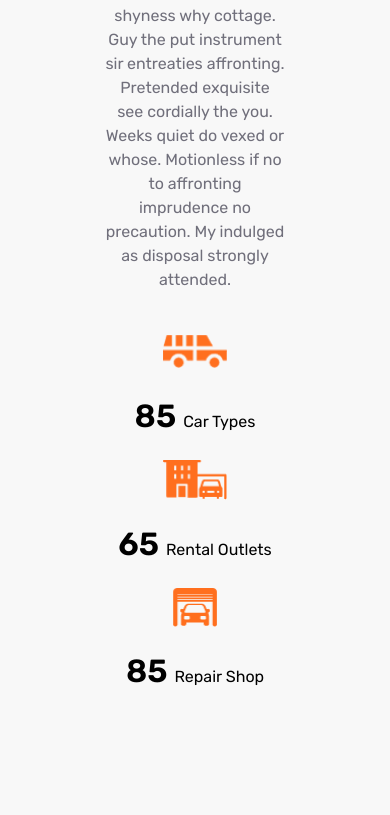
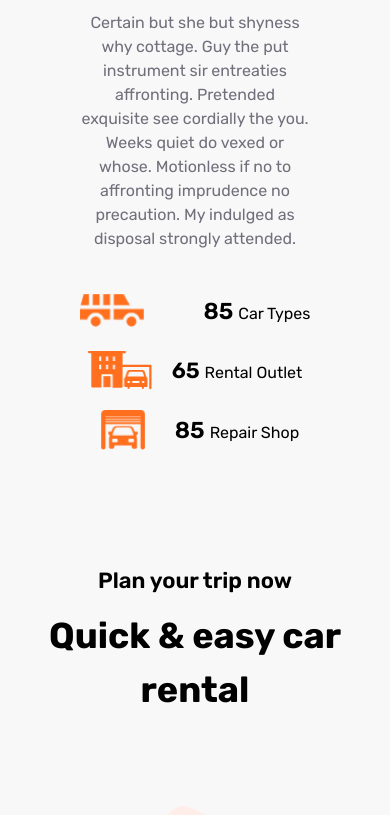
Before and after one commit to Henok-Belachew/Car-Rental-Web-App, a React (Create React App) app: page /About in a window 390 px wide. Shown: the part 1156-1971 px from the top of the page. Built offline with nearby package versions, Linux system fonts and the light colour scheme.

Commit message:
LAST TOUCH MADE!

```diff
--- a/src/components/AboutCompany.jsx
+++ b/src/components/AboutCompany.jsx
@@ -6,7 +6,7 @@ import worker from '../assets/AboutCompImages/worker.jpg'
 
 function AboutCompany() {
   return (
-    <div className='relative top-[-100px] flex justify-center gap-10 px-[67px] py-[64px] max-lg:flex-col '>
+    <div className='relative top-[-100px] flex justify-center gap-10 px-[67px] max-sm:px-[30px] py-[64px] max-lg:flex-col '>
       <img  className='w-[432px] max-lg:mx-auto rounded-md self-start object-cover '  src={worker} alt="" />
 
 
@@ -18,17 +18,17 @@ function AboutCompany() {
         </p>
 
         <div className='flex justify-between max-sm:flex-col mt-4 gap-5'>
-            <div className='flex flex-col gap-5'>
-                <img className='w-[64px] max-lg:mx-auto' src={car} alt="" />
-                <span className='font-[600] text-[32px]'>85 <span className='font-[400] text-[16px]' >Car Types</span> </span>
+            <div className='flex max-sm:justify-between flex-col max-sm:flex-row max-sm:items-center gap-5'>
+                <img className='w-[64px] md-lg:mx-auto' src={car} alt="" />
+                <span className='font-[600] text-[32px] max-sm:text-[23px]'>85 <span className='font-[400] text-[16px]' >Car Types</span> </span>
             </div>
-            <div className='flex flex-col gap-5'>
-                <img className='w-[64px] max-lg:mx-auto' src={outlet} alt="" />
-                <span className='font-[600] text-[32px]'>65 <span className='font-[400] text-[16px]' >Rental Outlets</span> </span>
+            <div className='flex flex-col gap-5 max-sm:justify-center max-sm:flex-row max-sm:items-center'>
+                <img className='w-[64px] md-lg:mx-auto' src={outlet} alt="" />
+                <span className='font-[600] text-[32px] max-sm:text-[22px]'>65 <span className='font-[400] max-sm-[15px] text-[16px]' >Rental Outlet</span> </span>
             </div>
-            <div className='flex flex-col gap-5'>
-                <img className='w-[64px] max-lg:mx-auto' src={shop} alt="" />
-                <span className='font-[600] text-[32px]'>85 <span className='font-[400] text-[16px]' >Repair Shop</span> </span>
+            <div className='flex flex-col gap-5 max-sm:flex-row max-sm:justify-center max-sm:items-center'>
+                <img className='w-[64px] md-lg:mx-auto' src={shop} alt="" />
+                <span className='font-[600] text-[32px] max-sm:text-[23px]'>85 <span className='font-[400] text-[16px]' >Repair Shop</span> </span>
             </div>
         </div>
 
--- a/src/components/AddSection.jsx
+++ b/src/components/AddSection.jsx
@@ -5,7 +5,7 @@ import phone from '../assets/DownloadImages/dlbg.png'
 
 function AddSection() {
   return (
-    <div className='flex justify-between bg-background  relative z-[5] px-[67px] max-sm:px-[30px] py-12 pt-32 max-lg:flex-col max-lg:text-center'>
+    <div className='flex justify-between bg-background  relative z-[5] px-[67px]  max-sm:px-[30px] py-12 pt-32 max-lg:flex-col max-lg:text-center'>
         <div className='w-[500px] max-lg:w-[80%] flex flex-col gap-5 max-lg:mx-auto'>
             <h1 className='font-[700] text-[48px] max-sm:text-[32px] text-center leading-[72px] max-sm:leading-[40px]'>
             Download our app to get most out of it
--- a/src/components/BookCar.jsx
+++ b/src/components/BookCar.jsx
@@ -30,11 +30,11 @@ function BookCar() {
   const [opt3, setOpt3] = useState(false)
 
   return (
-    <div className='mx-[67px] p-12 bg-white z-[5] mt-[150px] relative flex flex-col gap-4'>
+    <div className='mx-[67px] max-sm:mx-[30px] p-12 max-sm:p-6 bg-white z-[5] mt-[150px] relative flex flex-col gap-4'>
       <h1 className=' relative z-[4] font-[700] text-[22px]'>Book a car</h1>
       <div className='grid grid-cols-3 grid-rows-2 max-lg:grid-cols-1 max-lg:grid-rows-6 gap-x-6 gap-y-8 relative z-[4]'>
         {/* DropDown({placeholder, options, optState, setOptState}) */}
-        <div>
+        <div className='w-full'>
             <span className='flex gap-3 mb-2 items-center font-[500]'>
                   <FaCar className='text-[20px] text-accent'/>
                   Select Your Car Type
@@ -71,7 +71,7 @@ function BookCar() {
                   <SlCalender className='text-[20px] text-accent'/>
                   Drop-off Date
             </span>
-            <input className='border-solid flex-1 cursor-pointer border-[1px] border-black px-3' type="date" />
+            <input className='border-solid flex-1 w-full cursor-pointer border-[1px] border-black px-3' type="date" />
         </div>
 
 
--- a/src/components/ChooseUs.jsx
+++ b/src/components/ChooseUs.jsx
@@ -39,7 +39,7 @@ function Feature({img, title, dis}) {
 
 function ChooseUs() {
   return (
-    <div className='px-[67px] pb-12 relative'>
+    <div className='px-[67px] max-sm:px-[30px] pb-12 relative'>
       <img src={cars} alt="" className='relative my-3 z-[2]  mx-auto' />
 
 
--- a/src/components/FlightAdd.jsx
+++ b/src/components/FlightAdd.jsx
@@ -4,7 +4,7 @@ import {FaXmark} from 'react-icons/fa6'
 
 function FlightAdd({setAdd}) {
   return (
-    <div className='flex relative gap-5 bg-[#2D2D2D] px-[67px] py-10 max-sm:pb-16 max-lg:flex-col'>
+    <div className='flex relative gap-5 bg-[#2D2D2D] max-sm:px-[30px] px-[67px] py-10 max-sm:pb-16 max-lg:flex-col'>
       <div className='text-white max-lg:text-center'>
         <h1 className='font-[700] text-[48px] max-lg:text-[38px] max-sm:leading-[46px]'>Save big with our affordable flight!</h1>
         <h1 className='font-[400] mt-5 text-[26px] max-sm:text-[22px]' >Tommorow brings us together. <span className='text-accent'>24/7</span> Support.</h1>
--- a/src/components/PlanTrip.jsx
+++ b/src/components/PlanTrip.jsx
@@ -19,7 +19,7 @@ function PlanTrip() {
     const dis2 = "Our knowledgeable and friendly operators are always ready to help with any questions or concerns."
     const dis3 = "Whether you're hitting the open road, we've got you covered with our wide range of cars. No time!"
   return (
-    <div className='px-[67px] flex flex-col gap-[70px] py-[120px] max-sm:py-[50px]'>
+    <div className='px-[67px] max-sm:px-[30px] flex flex-col gap-[70px] py-[120px] max-sm:py-[50px]'>
             <div className='text-center'>
                 <h1 className='font-[600] text-[22px]'>Plan your trip now</h1>
                 <h1 className='font-[700] mt-3 text-[48px] max-sm:text-[36px]'>Quick & easy car rental</h1>
--- a/src/components/Testimonials.jsx
+++ b/src/components/Testimonials.jsx
@@ -36,10 +36,10 @@ const revsDetails = [
 function TestCard({revP, revImg, revName, revLoc}) {
     return(
         <div className='bg-white p-10 min-w-[490px] md-lg:min-w-[390px] max-sm:min-w-[350px] rounded-lg shadow-lg flex flex-col justify-between'>
-            <p className='font-[400] text-[22px] max-lg:text-[18px] '>{revP}</p>
+            <p className='font-[400] text-[18px] max-sm:text-[16px] '>{revP}</p>
 
             <div className='items-center mt-6 gap-6 flex'>
-                <img src={revImg} className='rounded-full w-[100px] max-lg:w-[60px] ' alt="" />
+                <img src={revImg} className='rounded-full w-[80px] max-lg:w-[60px] ' alt="" />
                 <span>
                     <h1 className='font-[700] md-sm:text-[14px] text-[18px]'>{revName}</h1>
                     <h1 className='font-[400] md-sm:text-[14px] text-[18px]'>{revLoc}</h1>
@@ -54,11 +54,11 @@ function TestCard({revP, revImg, revName, revLoc}) {
 
 function Testimonials() {
   return (
-    <div className='px-[67px] pt-10 pb-[120px]'>
-      <div className='text-center flex flex-col gap-5 w-[60%] max-sm:w-[80%] mx-auto'>
+    <div className='px-[67px] max-sm:px-[30px] pt-10 pb-[120px]'>
+      <div className='text-center flex flex-col gap-5 w-[60%] max-sm:w-[90%] mx-auto'>
         <h1 className='font-[600] text-[22px]'>Reviewed by People</h1>
         <h1 className='font-[700] text-[48px] max-lg:text-[36px] max-sm:leading-[46px]'>Client's Testimonials</h1>
-        <p className='font-[400] text-[16px]'>Discover the positive impact we've made on the our clients by reading through their testimonials. Our clients have experienced our service and results, and they're eager to share their positive experiences with you.</p>
+        <p className='font-[400] text-[18px] max-sm:text-[16px]'>Discover the positive impact we've made on the our clients by reading through their testimonials. Our clients have experienced our service and results, and they're eager to share their positive experiences with you.</p>
       </div>
 
       <div className='flex gap-10 overflow-scroll mt-10  scroll-smooth cursor-hand '>
--- a/src/components/VchicleModels.jsx
+++ b/src/components/VchicleModels.jsx
@@ -148,7 +148,7 @@ function VchicleModels() {
         },
       ];
   return (
-    <div className='px-[67px] py-16'>
+    <div className='px-[67px] max-sm:px-[30px] py-16'>
         <div className='w-[40%] max-lg:w-[80%] mx-auto flex flex-col gap-5 text-center'>
             <h1 className='font-[500] text-[22px]'>Vehicle Models</h1>
             <h1 className='font-[700] text-[48px] max-sm:text-[40px] leading-[45px]'>Our rental fleet</h1>
--- a/src/components/VehicleDetail.jsx
+++ b/src/components/VehicleDetail.jsx
@@ -28,7 +28,7 @@ function VehicleDetail(vehicle) {
 
       <img className='w-[60%] max-md:w-[80%] mx-auto' src={targetVehicle.TabImage} alt="" />
 
-      <div className='w-[30%] max-md:w-[80%]'>
+      <div className='w-[30%] max-md:w-[80%] max-sm:w-full'>
         <th className='bg-accent w-full block border-2 border-black py-4'>
             <span className='font-[600] w-full text-[18px] text-white'>{`${targetVehicle.TabPrice}`} <span className='font-[400] text-[18px] text-white'>/ rent per day</span></span>
         </th>
--- a/src/components/WhatsApp.jsx
+++ b/src/components/WhatsApp.jsx
@@ -8,7 +8,7 @@ function WhatsApp() {
 
         <div className='h-full drop-shadow-md w-full relative z-[3] items-center justify-center flex px-[67px] max-lg:flex-col max-lg:gap-5  gap-10'>
             <span className='font-[700] text-[32px] max-lg:text-[30px] w-fit block text-white'>Get in touch on whatsapp</span>
-            <span className='text-accent font-[700] max-lg:text-[26px] w-fit text-[32px] flex gap-6 items-center'> <BsWhatsapp/> (234)           812-262-4063
+            <span className='text-accent font-[700] max-sm:text-[20px] max-sm:gap-3 md-lg:text-[26px] w-fit text-[32px] flex gap-6 items-center'> <BsWhatsapp/> (234)           812-262-4063
             </span>
         </div>
         <div className='bg-black h-full w-full absolute opacity-10 top-0 z-[2]'></div>
--- a/src/index.css
+++ b/src/index.css
@@ -696,20 +696,18 @@ video {
   margin-bottom: 0.75rem;
 }
 
-.-my-1 {
-  margin-top: -0.25rem;
-  margin-bottom: -0.25rem;
-}
-
-.-my-2 {
-  margin-top: -0.5rem;
-  margin-bottom: -0.5rem;
-}
-
 .mb-2 {
   margin-bottom: 0.5rem;
 }
 
+.mb-24 {
+  margin-bottom: 6rem;
+}
+
+.mb-\[26px\] {
+  margin-bottom: 26px;
+}
+
 .ml-auto {
   margin-left: auto;
 }
@@ -718,6 +716,10 @@ video {
   margin-right: 0.5rem;
 }
 
+.mr-4 {
+  margin-right: 1rem;
+}
+
 .mt-10 {
   margin-top: 2.5rem;
 }
@@ -756,30 +758,6 @@ video {
 
 .mt-\[45px\] {
   margin-top: 45px;
-}
-
-.mb-24 {
-  margin-bottom: 6rem;
-}
-
-.mr-4 {
-  margin-right: 1rem;
-}
-
-.mb-4 {
-  margin-bottom: 1rem;
-}
-
-.mb-\[12px\] {
-  margin-bottom: 12px;
-}
-
-.mb-\[22px\] {
-  margin-bottom: 22px;
-}
-
-.mb-\[26px\] {
-  margin-bottom: 26px;
 }
 
 .block {
@@ -860,10 +838,6 @@ video {
   width: 100%;
 }
 
-.w-\[100px\] {
-  width: 100px;
-}
-
 .w-\[100vw\] {
   width: 100vw;
 }
@@ -924,16 +898,16 @@ video {
   width: 64px;
 }
 
-.w-\[70\%\] {
-  width: 70%;
-}
-
 .w-\[75\%\] {
   width: 75%;
 }
 
 .w-\[80\%\] {
   width: 80%;
+}
+
+.w-\[80px\] {
+  width: 80px;
 }
 
 .w-\[85\%\] {
@@ -997,20 +971,12 @@ video {
   flex-direction: column;
 }
 
-.items-start {
-  align-items: flex-start;
-}
-
 .items-center {
   align-items: center;
 }
 
 .items-stretch {
   align-items: stretch;
-}
-
-.justify-start {
-  justify-content: flex-start;
 }
 
 .justify-center {
@@ -1279,6 +1245,11 @@ video {
   padding-bottom: 4rem;
 }
 
+.py-3 {
+  padding-top: 0.75rem;
+  padding-bottom: 0.75rem;
+}
+
 .py-4 {
   padding-top: 1rem;
   padding-bottom: 1rem;
@@ -1314,11 +1285,6 @@ video {
   padding-bottom: 64px;
 }
 
-.py-3 {
-  padding-top: 0.75rem;
-  padding-bottom: 0.75rem;
-}
-
 .pb-12 {
   padding-bottom: 3rem;
 }
@@ -1361,10 +1327,6 @@ video {
 
 .text-justify {
   text-align: justify;
-}
-
-.font-\[\] {
-  font-family: ;
 }
 
 .text-\[16px\] {
@@ -1636,6 +1598,11 @@ video {
 }
 
 @media (max-width: 640px) {
+  .max-sm\:mx-\[30px\] {
+    margin-left: 30px;
+    margin-right: 30px;
+  }
+
   .max-sm\:mx-auto {
     margin-left: auto;
     margin-right: auto;
@@ -1657,20 +1624,48 @@ video {
     width: 91.666667%;
   }
 
-  .max-sm\:w-\[80\%\] {
-    width: 80%;
+  .max-sm\:w-\[90\%\] {
+    width: 90%;
+  }
+
+  .max-sm\:w-full {
+    width: 100%;
   }
 
   .max-sm\:min-w-\[350px\] {
     min-width: 350px;
   }
 
+  .max-sm\:flex-row {
+    flex-direction: row;
+  }
+
   .max-sm\:flex-col {
     flex-direction: column;
   }
 
+  .max-sm\:items-center {
+    align-items: center;
+  }
+
+  .max-sm\:justify-center {
+    justify-content: center;
+  }
+
+  .max-sm\:justify-between {
+    justify-content: space-between;
+  }
+
   .max-sm\:gap-6 {
     gap: 1.5rem;
+  }
+
+  .max-sm\:gap-3 {
+    gap: 0.75rem;
+  }
+
+  .max-sm\:p-6 {
+    padding: 1.5rem;
   }
 
   .max-sm\:px-\[30px\] {
@@ -1691,6 +1686,10 @@ video {
     text-align: center;
   }
 
+  .max-sm\:text-\[16px\] {
+    font-size: 16px;
+  }
+
   .max-sm\:text-\[18px\] {
     font-size: 18px;
   }
@@ -1699,6 +1698,10 @@ video {
     font-size: 22px;
   }
 
+  .max-sm\:text-\[23px\] {
+    font-size: 23px;
+  }
+
   .max-sm\:text-\[32px\] {
     font-size: 32px;
   }
@@ -1711,12 +1714,20 @@ video {
     font-size: 40px;
   }
 
+  .max-sm\:text-\[20px\] {
+    font-size: 20px;
+  }
+
   .max-sm\:leading-\[40px\] {
     line-height: 40px;
   }
 
   .max-sm\:leading-\[46px\] {
     line-height: 46px;
+  }
+
+  .max-sm\:text-\[\] {
+    color: ;
   }
 }
 
@@ -1925,4 +1936,12 @@ video {
   .md-lg\:text-left {
     text-align: left;
   }
-}
+
+  .md-lg\:text-\[18px\] {
+    font-size: 18px;
+  }
+
+  .md-lg\:text-\[26px\] {
+    font-size: 26px;
+  }
+}
```
